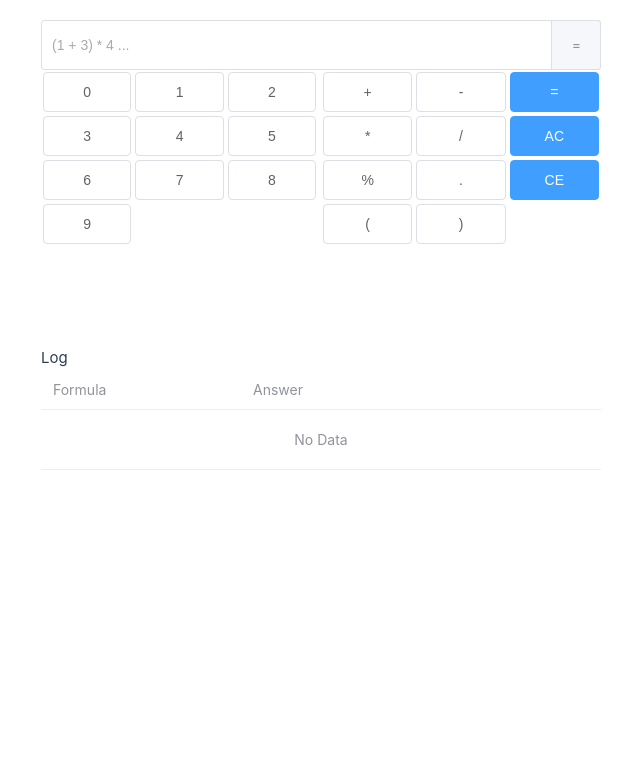
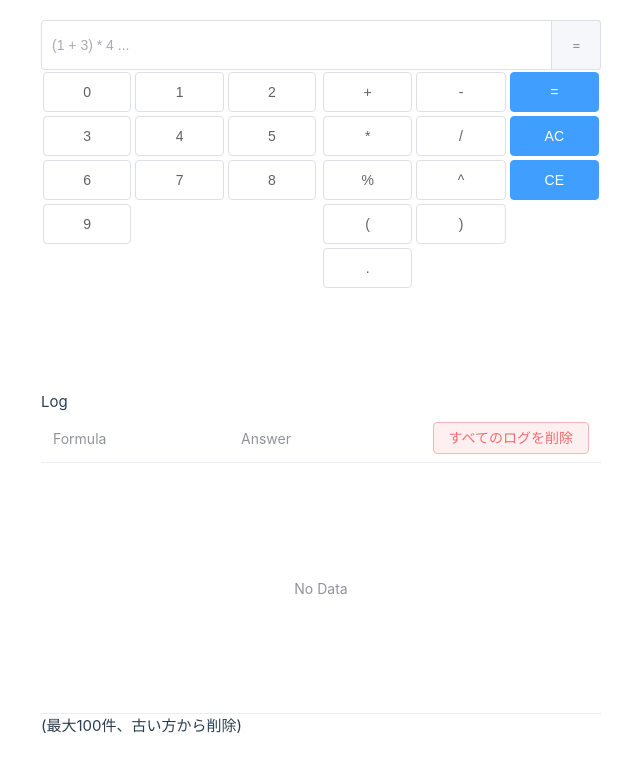
Before and after one commit to kentyisapen/STA-Calc2022, a Vue app: page / in a window 1280 px wide. Shown: the top 772 px of the page, without its empty margins (319-959 px from the left). Built offline with nearby package versions, Linux system fonts and the light colour scheme.

Commit message:
ログ一括削除、スクロールバー対応、指数正式対応

```diff
--- a/src/components/Top/LogView.vue
+++ b/src/components/Top/LogView.vue
@@ -1,36 +1,35 @@
 <template>
+  <el-col>
     <div>Log</div>
-  <el-table :data="reversedLogs">
+
+    <el-table :data="reversedLogs" scrollbar-always-on="True" height="300px">
       <el-table-column prop="formula" label="Formula"></el-table-column>
       <el-table-column prop="answer" label="Answer"></el-table-column>
-    <el-table-column width="80px">
-      <template v-slot="scope">
-        <el-button
-          type="primary"
-          @click="execSetInput(scope.row.answer)"
-          style="width: 100%"
+      <el-table-column align="right">
+        <template #header>
+          <el-button type="danger" plain @click="execDeleteAllLog()"
+            >すべてのログを削除</el-button
+          >
+        </template>
+        <template #default="scope">
+          <el-button type="primary" @click="execSetInput(scope.row.answer)"
             >復元</el-button
           >
-      </template>
-    </el-table-column>
-    <el-table-column width="80px">
-      <template v-slot="scope">
-        <el-button
-          type="danger"
-          @click="execDeleteLog(scope.row.index)"
-          style="width: 100%"
+          <el-button type="danger" @click="execDeleteLog(scope.row.index)"
             >削除</el-button
           >
         </template>
       </el-table-column>
     </el-table>
+    <div>(最大100件、古い方から削除)</div>
+  </el-col>
 </template>
 
 <script lang="ts">
 import { defineComponent, computed } from "vue";
 
 export default defineComponent({
-  props: ["logs"],
+  props: ["logs", "logLength"],
   setup(props, context) {
     const reversedLogs = computed(() => {
       return [...props.logs].reverse();
@@ -41,10 +40,14 @@ export default defineComponent({
     const execDeleteLog = (index: number) => {
       context.emit("deleteLog", index);
     };
+    const execDeleteAllLog = () => {
+      context.emit("deleteAllLog");
+    };
     return {
       reversedLogs,
       execSetInput,
       execDeleteLog,
+      execDeleteAllLog,
     };
   },
 });
--- a/src/views/TopView.vue
+++ b/src/views/TopView.vue
@@ -49,6 +49,7 @@
         :logs="logs"
         @setInput="setInput"
         @deleteLog="deleteLog"
+        @deleteAllLog="deleteAllLog"
       ></LogView>
     </el-row>
   </el-main>
@@ -63,17 +64,19 @@ interface Log {
 
 import { ElNotification } from "element-plus";
 import { defineComponent, ref } from "vue";
+import { ElMessage, ElMessageBox } from "element-plus";
 import LogView from "../components/Top/LogView.vue";
 
 export default defineComponent({
   setup() {
     const input = ref("");
     const nums: number[] = [0, 1, 2, 3, 4, 5, 6, 7, 8, 9];
-    const marks: string[] = ["+", "-", "*", "/", "%", ".", "(", ")"];
+    const marks: string[] = ["+", "-", "*", "/", "%", "^", "(", ")", "."];
     const spMarks: string[] = ["=", "AC", "CE"];
     const pattern2 = /^[\d*/\-+()%.^\s]+/;
     const logs = ref<Log[]>([]);
     const logIndex = ref(0);
+    const logLength = ref(100);
     const inputNum = (num: number): void => {
       input.value += num;
     };
@@ -110,7 +113,7 @@ export default defineComponent({
       }
       //その後evalで実行し、エラーが起きたらnotification
       try {
-        temp = String(eval(res[0]));
+        temp = String(eval(res[0].replace("^", "**")));
       } catch (error) {
         openError();
         return;
@@ -121,6 +124,9 @@ export default defineComponent({
         answer: temp,
       };
       logs.value.push(log);
+      while (logs.value.length > logLength.value) {
+        logs.value.shift();
+      }
       localStorage.setItem("calc_logs", JSON.stringify(logs.value));
       localStorage.setItem("log_index", String(logIndex.value));
       input.value = temp;
@@ -131,6 +137,21 @@ export default defineComponent({
     const deleteLog = (index: number) => {
       logs.value = logs.value.filter((log) => !(log.index == index));
       localStorage.setItem("calc_logs", JSON.stringify(logs.value));
+    };
+    const deleteAllLog = () => {
+      ElMessageBox.confirm("すべてのログを削除しますか？", "Warning", {
+        confirmButtonText: "OK",
+        cancelButtonText: "Cancel",
+        type: "warning",
+      }).then(() => {
+        const deleteTargetLogLength = logs.value.length;
+        logs.value = [];
+        localStorage.setItem("calc_logs", JSON.stringify(logs.value));
+        ElMessage({
+          type: "success",
+          message: deleteTargetLogLength + "件のログを削除しました",
+        });
+      });
     };
 
     if (localStorage.log_index == null) {
@@ -156,6 +177,7 @@ export default defineComponent({
       logs,
       setInput,
       deleteLog,
+      deleteAllLog,
     };
   },
   components: { LogView },
@@ -163,6 +185,9 @@ export default defineComponent({
 </script>
 
 <style lang="css" scoped>
+.el-main {
+  overflow: hidden;
+}
 .input_number_button {
   width: calc(33% - 4px);
   height: 40px;
```
Lines whose indentation alone changed are shown as unchanged.
